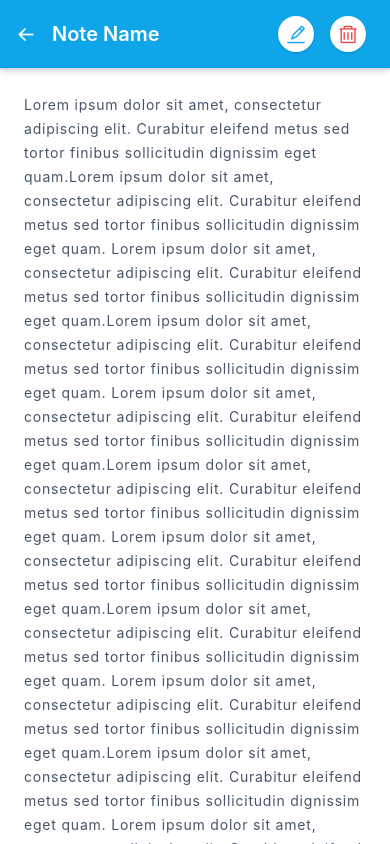
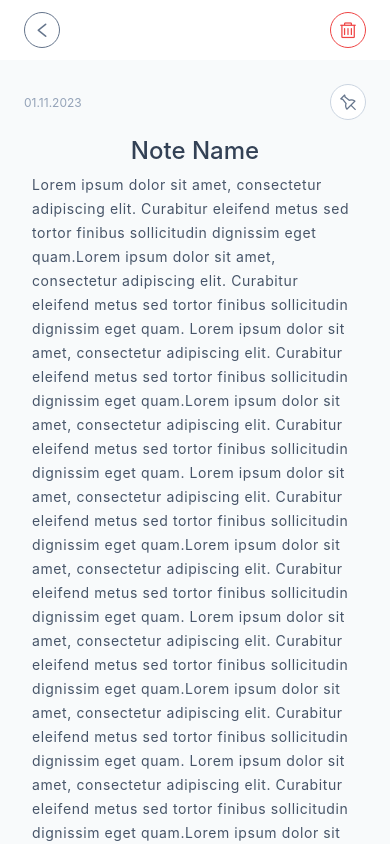
Before and after one commit to ogzcode/mobile-note-app, a React Native app in the folder react-native-note/: screen /Home in a window 390 px wide. Both pictures are taken after a click on the element 195 px from the left and 213 px from the top of the page. Built offline with nearby package versions, Linux system fonts and the light colour scheme.

Commit message:
Update AddNote screen with new components

```diff
--- /dev/null
+++ b/react-native-note/src/screen/home/components/ModalHeader.js
@@ -0,0 +1,53 @@
+import React from 'react';
+import { View, Pressable, StyleSheet } from 'react-native';
+
+import { AntDesign } from '@expo/vector-icons';
+
+import { red, slate } from '../../../style/color';
+import { radius } from '../../../style/radius';
+import { spacing } from '../../../style/spacing';
+
+
+const styles = StyleSheet.create({
+    modalHeader: {
+        flexDirection: 'row',
+        justifyContent: 'space-between',
+        alignItems: 'center',
+        paddingHorizontal: spacing[6],
+        paddingVertical: spacing[3],
+        backgroundColor: "#fff",
+    },
+    deleteBtn: {
+        width: 36,
+        height: 36,
+        borderRadius: radius["full"],
+        justifyContent: 'center',
+        alignItems: 'center',
+        borderColor: red[500],
+        borderWidth: 1,
+        backgroundColor: "#fff",
+    },
+    backBtn: {
+        width: 36,
+        height: 36,
+        borderRadius: radius["full"],
+        justifyContent: 'center',
+        alignItems: 'center',
+        borderColor: slate[500],
+        borderWidth: 1,
+        backgroundColor: "#fff",
+    }
+});
+
+export const ModalHeader = ({ onClose }) => {
+    return (
+        <View style={styles.modalHeader}>
+            <Pressable onPress={() => onClose()} style={styles.backBtn}>
+                <AntDesign name="left" size={18} color={slate[500]} />
+            </Pressable>
+            <Pressable style={styles.deleteBtn}>
+                <AntDesign name="delete" size={18} color={red[500]} />
+            </Pressable>
+        </View>
+    )
+}
--- a/react-native-note/src/screen/home/components/NoteModal.js
+++ b/react-native-note/src/screen/home/components/NoteModal.js
@@ -1,61 +1,63 @@
 import React from 'react';
 import { View, Text, Modal, StyleSheet, Pressable, ScrollView } from 'react-native';
 import { AntDesign } from '@expo/vector-icons';
-import { red, sky, slate } from '../../../style/color';
+import { orange, red, sky, slate } from '../../../style/color';
 import { shadow } from '../../../style/shadow';
 import { radius } from '../../../style/radius';
+import { spacing } from '../../../style/spacing';
+
+import { ModalHeader } from './ModalHeader.js';
 
 const styles = StyleSheet.create({
     container: {
         flex: 1,
-        backgroundColor: "#fff"
-    },
-    modalHeader: {
-        flexDirection: 'row',
-        justifyContent: 'space-between',
-        alignItems: 'center',
-        padding: 16,
-        borderBottomWidth: 1,
-        borderBottomColor: slate[300],
-        boxShadow: shadow["default"],
-        elevation: 5,
-        zIndex: 1,
-        backgroundColor: sky[500],
+        backgroundColor: "#fff",
     },
     headerItem: {
         flexDirection: 'row',
         alignItems: 'center'
     },
     name: {
-        fontSize: 20,
-        fontWeight: 600,
+        fontSize: 24,
+        fontWeight: 500,
         color: slate[700],
-        marginLeft: 16,
-        color: "#fff"
+        textAlign: 'center',
+        marginBottom: 8,
+    },
+    time: {
+        fontSize: 12,
+        fontWeight: 400,
+        color: slate[400],
     },
     contentBox: {
-        padding: 24,
-        backgroundColor: "#fff",
+        padding: spacing[6],
+        backgroundColor: slate[50],
+    },
+    contentBoxHeader: {
+        flexDirection: 'row',
+        justifyContent: 'space-between',
+        alignItems: 'center',
+        marginBottom: 16,
     },
     contentText: {
         fontSize: 14,
         color: slate[600],
         lineHeight: 24,
-        letterSpacing: .8,
+        letterSpacing: .6,
         fontWeight: 400,
+        paddingHorizontal: 8,
     },
-    footerBtn: {
-        marginHorizontal: 8,
+    pinnedBtn: {
         width: 36,
         height: 36,
+        borderRadius: radius["full"],
         justifyContent: 'center',
         alignItems: 'center',
-        borderRadius: radius["full"],
-        boxShadow: shadow["sm"],
-        backgroundColor: "#fff"
+        backgroundColor: "#fff",
+        borderColor: slate[300],
+        borderWidth: 1,
     }
 });
-
 
 export default function NoteModal({ visible, onClose }) {
     return (
@@ -66,23 +68,15 @@ export default function NoteModal({ visible, onClose }) {
             onRequestClose={onClose}
         >
             <View style={styles.container}>
-                <View style={styles.modalHeader}>
-                    <View style={styles.headerItem}>
-                        <Pressable onPress={onClose}>
-                            <AntDesign name="arrowleft" size={20} color={"white"} />
-                        </Pressable>
-                        <Text style={styles.name}>Note Name</Text>
-                    </View>
-                    <View style={styles.headerItem}>
-                        <Pressable style={[styles.footerBtn, styles.editBtn]} onPress={() => console.log('edit')}>
-                            <AntDesign name="edit" size={20} color={sky[500]} />
-                        </Pressable>
-                        <Pressable style={[styles.footerBtn, styles.deleteBtn]}>
-                            <AntDesign name="delete" size={20} color={red[500]} />
+                <ModalHeader onClose={onClose} />
+                <ScrollView style={styles.contentBox}>
+                    <View style={styles.contentBoxHeader}>
+                        <Text style={styles.time}>01.11.2023</Text>
+                        <Pressable style={styles.pinnedBtn}>
+                            <AntDesign name="pushpino" size={18} color={slate[500]} />
                         </Pressable>
                     </View>
-                </View>
-                <ScrollView style={styles.contentBox}>
+                    <Text style={styles.name}>Note Name</Text>
                     <Text style={styles.contentText}>
                         Lorem ipsum dolor sit amet, consectetur adipiscing elit. Curabitur eleifend metus sed tortor
                         finibus sollicitudin dignissim eget quam.Lorem ipsum dolor sit amet, consectetur adipiscing elit.
```
